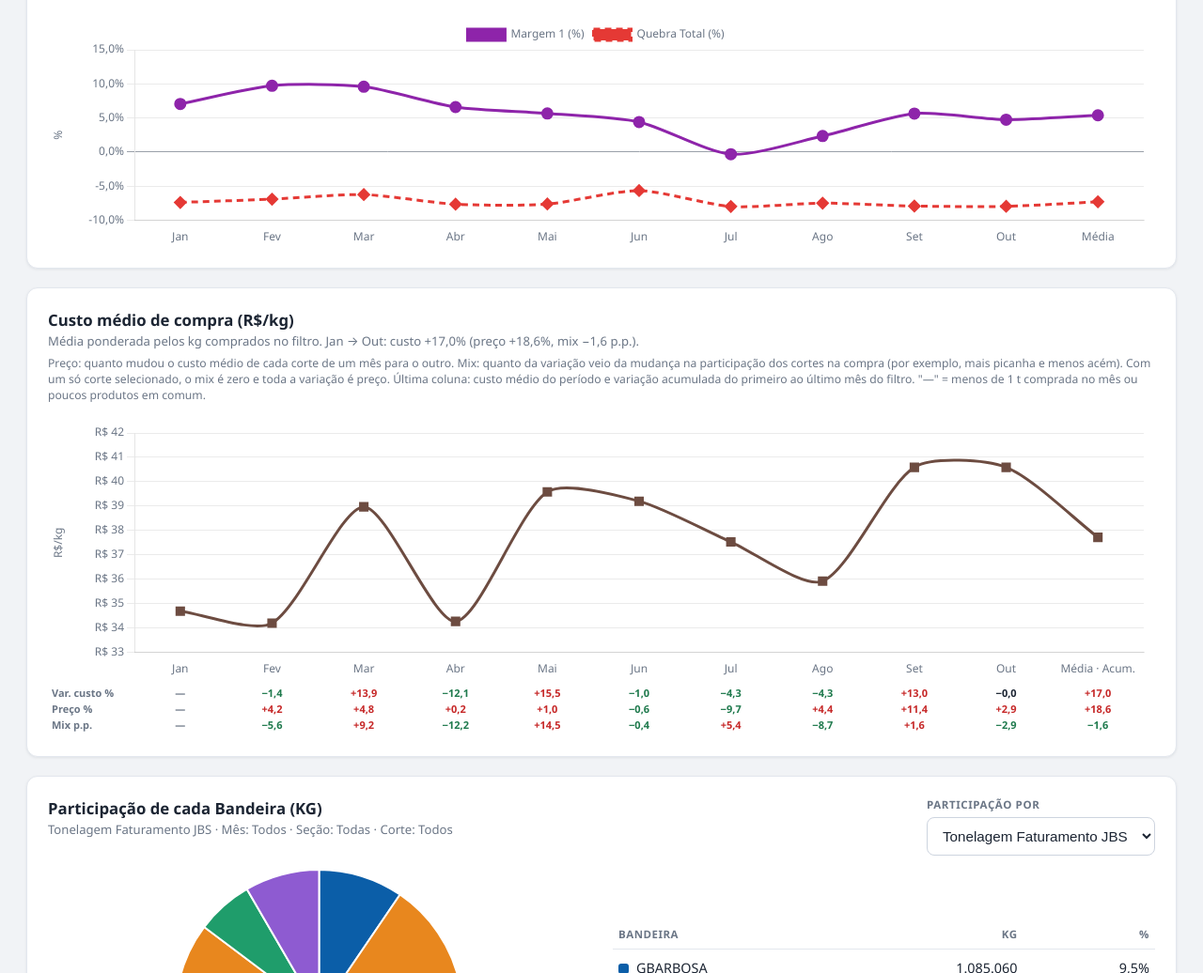
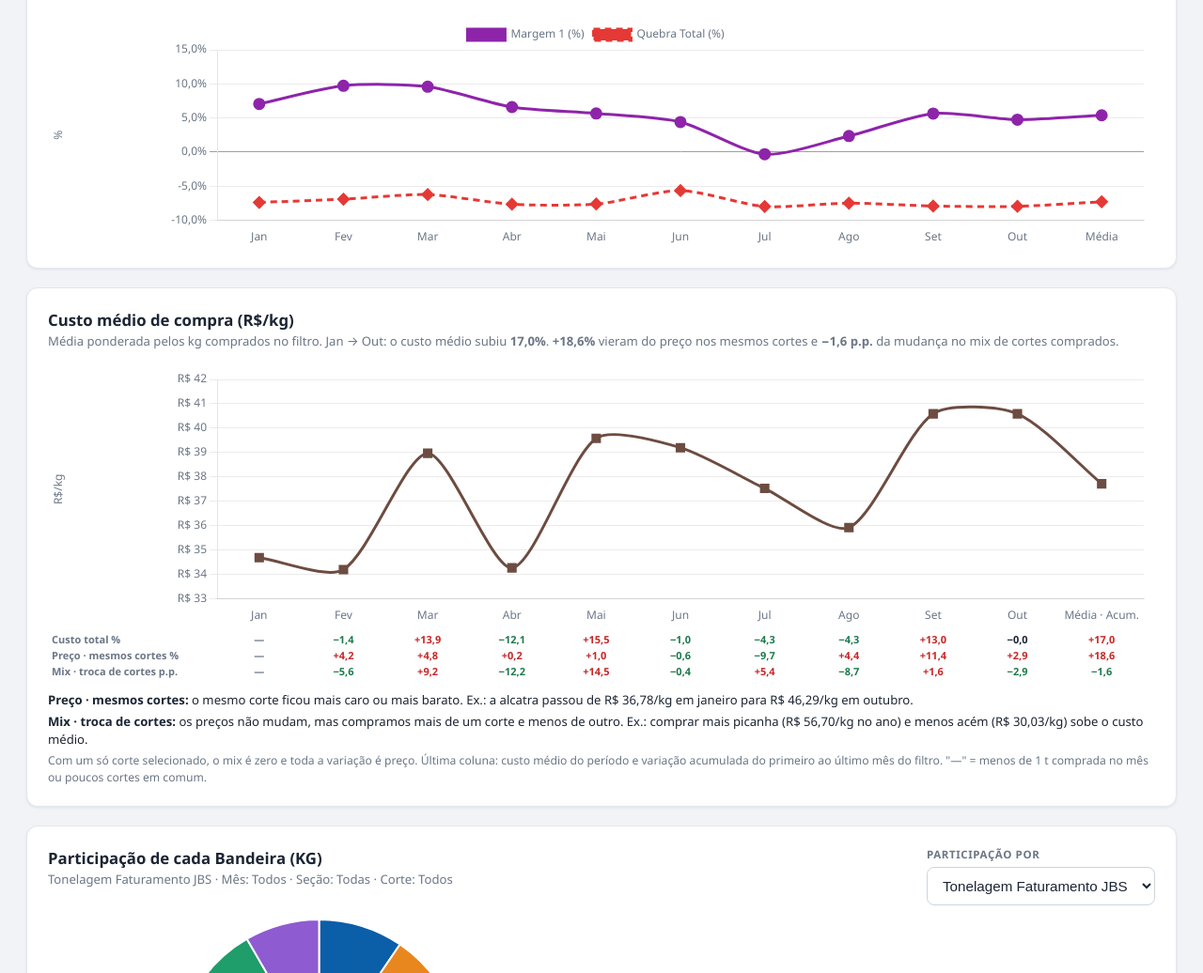
Before and after one commit to ygpassos-max/Cencosud-Dash-JBS, a plain HTML site: page index.html in a window 1280 px wide. Shown: the part 1083-2119 px from the top of the page at 94% size. Drawn offline with nearby package versions, Linux system fonts and the light colour scheme.

Commit message:
Add files via upload

```diff
--- a/index.html
+++ b/index.html
@@ -38,6 +38,9 @@ button:hover{background:var(--bg)}
 .chart-wrap.sm{height:260px}
 .chart-wrap.md{height:340px}
 .sub.small{font-size:.76rem;margin-top:-8px}
+.explica{display:flex;flex-direction:column;gap:4px;margin-top:10px;font-size:.82rem;color:var(--ink);line-height:1.45}
+.explica .nota{color:var(--muted);font-size:.76rem}
+.explica b{font-weight:700}
 .stack{margin-top:20px}
 .chart-head{display:flex;justify-content:space-between;align-items:flex-start;gap:12px;flex-wrap:wrap}
 .seg{display:inline-flex;border:1px solid var(--inputline);border-radius:8px;overflow:hidden;flex:none}
@@ -117,8 +120,12 @@ footer{text-align:center;color:var(--muted);font-size:.75rem;margin-top:20px}
   <section class="card chart-card stack" id="cardCusto">
     <h2>Custo médio de compra (R$/kg)</h2>
     <div class="sub" id="custoSub"></div>
-    <div class="sub small">Preço: quanto mudou o custo médio de cada corte de um mês para o outro. Mix: quanto da variação veio da mudança na participação dos cortes na compra (por exemplo, mais picanha e menos acém). Com um só corte selecionado, o mix é zero e toda a variação é preço. Última coluna: custo médio do período e variação acumulada do primeiro ao último mês do filtro. "—" = menos de 1 t comprada no mês ou poucos produtos em comum.</div>
     <div class="chart-wrap md"><canvas id="chartCusto"></canvas></div>
+    <div class="explica">
+      <p><b>Preço · mesmos cortes:</b> o mesmo corte ficou mais caro ou mais barato. Ex.: a alcatra passou de R$ 36,78/kg em janeiro para R$ 46,29/kg em outubro.</p>
+      <p><b>Mix · troca de cortes:</b> os preços não mudam, mas compramos mais de um corte e menos de outro. Ex.: comprar mais picanha (R$ 56,70/kg no ano) e menos acém (R$ 30,03/kg) sobe o custo médio.</p>
+      <p class="nota">Com um só corte selecionado, o mix é zero e toda a variação é preço. Última coluna: custo médio do período e variação acumulada do primeiro ao último mês do filtro. "—" = menos de 1 t comprada no mês ou poucos cortes em comum.</p>
+    </div>
   </section>
 
   <section class="card pie-card">
@@ -250,7 +257,7 @@ const lineLabels = {id:'lineLabels', afterDatasetsDraw(ch){
   });
 }};
 let modo = 'separado';
-const Y_W = 92;  // largura fixa do eixo Y para alinhar os meses dos três gráficos
+const Y_W = (window.innerWidth || 0) >= 700 ? 180 : 92;  // largura fixa do eixo Y para alinhar os meses dos três gráficos
 const gridColor = ctx => (ctx.tick && ctx.tick.value === 0) ? '#9aa0a9' : cssVar('--grid');
 const chart = new Chart($('chart'), {
   type:'bar',
@@ -347,7 +354,8 @@ const sinal = v => (v > 0 ? '+' : v < 0 ? '−' : '') + pf.format(Math.abs(v * 1
 const decompRows = {id:'decompRows', afterDraw(ch){
   const info = ch.$decomp; if (!info) return;
   const ctx = ch.ctx, xs = ch.scales.x, y0 = xs.bottom + 10;
-  const nomes = ['Var. custo %', 'Preço %', 'Mix p.p.'], campos = ['tot', 'pr', 'mx'];
+  const nomes = Y_W >= 180 ? ['Custo total %', 'Preço · mesmos cortes %', 'Mix · troca de cortes p.p.'] : ['Custo total %', 'Preço %', 'Mix p.p.'];
+  const campos = ['tot', 'pr', 'mx'];
   ctx.save();
   ctx.font = '600 11px "Segoe UI",system-ui,Arial,sans-serif';
   ctx.textBaseline = 'top';
@@ -372,7 +380,18 @@ const chartCusto = new Chart($('chartCusto'), {
   data:{labels:[...MESES,'Média'], datasets:[
     {label:'Custo médio (R$/kg)', data:[], borderColor:'#6d4c41', backgroundColor:'#6d4c41', borderWidth:3, pointRadius:5, pointStyle:'rect', pointHoverRadius:7, tension:.25, spanGaps:false}
   ]},
-  options: lineOptions('R$/kg', v => 'R$ '+nf.format(v), c => ` Custo médio: R$ ${cf.format(c.parsed.y)}/kg`, false)
+  options: lineOptions('R$/kg', v => 'R$ '+nf.format(v), c => {
+    const info = c.chart.$decomp, n = c.chart.data.labels.length, ult = c.dataIndex === n - 1;
+    const lin = info ? (ult ? info.acum : info.linhas[c.dataIndex]) : null;
+    const fx = (v, u) => v === null || v === undefined ? '—' : sinal(v) + u;
+    const out = [` Custo médio${ult ? ' do período' : ''}: R$ ${cf.format(c.parsed.y)}/kg`];
+    if (lin && lin.tot !== null){
+      out.push(ult ? ` Acumulado ${info.prim} → ${info.ult}: ${fx(lin.tot,'%')}` : ` Custo total: ${fx(lin.tot,'%')} vs mês anterior`);
+      out.push(` Preço · mesmos cortes: ${fx(lin.pr,'%')}`);
+      out.push(` Mix · troca de cortes: ${fx(lin.mx,' p.p.')}`);
+    }
+    return out;
+  }, false)
 });
 chartCusto.config.plugins.push(decompRows);
 chartCusto.options.layout.padding.bottom = 60;
@@ -407,11 +426,16 @@ function update(){
   chartCusto.data.labels = [...mv,'Média · Acum.'];
   const dec = decompCusto(s, b, c, mv);
   chartCusto.$decomp = dec;
-  let resumoCusto = '';
+  let resumoCusto = '', frase = '';
   if (dec.acum.tot !== null){
-    resumoCusto = `${dec.prim} → ${dec.ult}: custo ${sinal(dec.acum.tot)}%` + (dec.acum.pr !== null ? ` (preço ${sinal(dec.acum.pr)}%, mix ${sinal(dec.acum.mx)} p.p.)` : '');
+    const a = dec.acum, abs = pf.format(Math.abs(a.tot * 100));
+    const verbo = a.tot > 0.0005 ? `subiu <b>${abs}%</b>` : a.tot < -0.0005 ? `caiu <b>${abs}%</b>` : 'ficou estável';
+    frase = `${dec.prim} → ${dec.ult}: o custo médio ${verbo}. ` + (a.pr !== null
+      ? `<b>${sinal(a.pr)}%</b> vieram do preço nos mesmos cortes e <b>${sinal(a.mx)} p.p.</b> da mudança no mix de cortes comprados.`
+      : 'Não há dados suficientes para separar preço e mix neste filtro.');
+    resumoCusto = `Custo ${dec.prim} → ${dec.ult}: ${sinal(a.tot)}%` + (a.pr !== null ? ` (preço nos mesmos cortes ${sinal(a.pr)}%, mix de cortes ${sinal(a.mx)} p.p.)` : '');
   }
-  $('custoSub').textContent = 'Média ponderada pelos kg comprados no filtro.' + (resumoCusto ? ' ' + resumoCusto + '.' : '');
+  $('custoSub').innerHTML = 'Média ponderada pelos kg comprados no filtro.' + (frase ? ' ' + frase : '');
   $('kEntrada').textContent = fmt(e);
   const ctT = porMes.reduce((a,x)=>a+x.ct,0), kcT = porMes.reduce((a,x)=>a+x.kc,0);
   $('kCusto').textContent = kcT>0 ? `Custo médio: R$ ${cf.format(ctT/kcT)}/kg` : 'Custo médio: sem dado';
```
